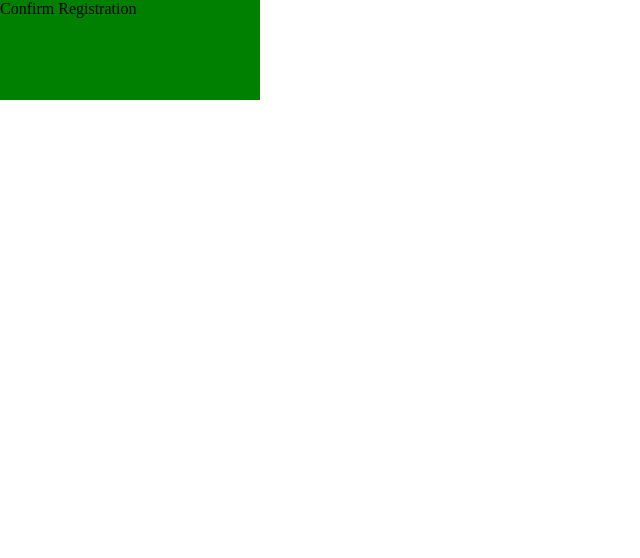
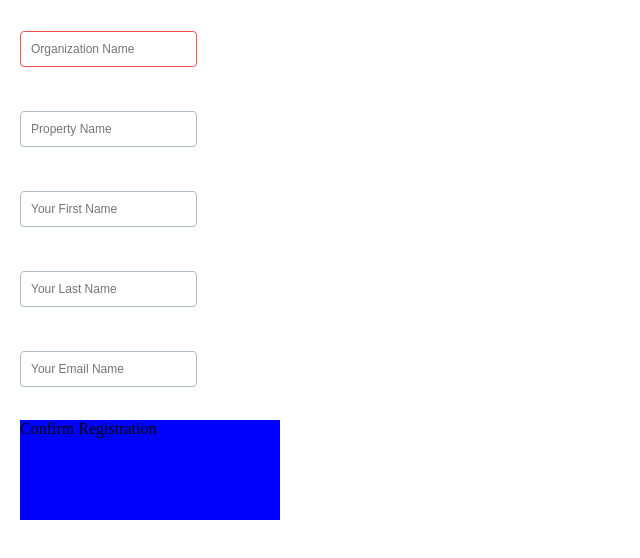
Before and after one commit to vgsnv/test-tng, a React app: page / in a window 1280 px wide. Shown: the top 558 px of the page, without its empty margins (0-640 px from the left). Built offline with nearby package versions, Linux system fonts and the light colour scheme; the HTML template or start-up script is replaced by a standard one.

Commit message:
Add base components

```diff
--- /dev/null
+++ b/src/components/TextInput/index.tsx
@@ -0,0 +1,46 @@
+import React, { FC, ChangeEvent } from 'react'
+import { Input } from './styledComponents'
+
+export const TextInput: FC<{
+	label: string
+	value: string
+	valid?: boolean
+	onChange: (e: ChangeEvent<HTMLInputElement>) => void
+}> = ({ label, value, valid = true, onChange }) => {
+	console.log('valid', valid)
+	return (
+		<div
+			style={{
+				height: 60,
+			}}
+		>
+			{value.length > 0 && (
+				<p
+					style={{
+						position: 'relative',
+						top: 6,
+						left: 8,
+						fontSize: 10,
+						margin: 0,
+						background: '#fff',
+						paddingLeft: 4,
+						paddingRight: 4,
+					}}
+				>
+					{label}
+				</p>
+			)}
+
+			{value.length === 0 && (
+				<div
+					style={{
+						position: 'relative',
+						top: 0,
+						height: 11,
+					}}
+				/>
+			)}
+			<Input valid={valid} type="text" value={value} onChange={onChange} placeholder={label} />
+		</div>
+	)
+}
--- /dev/null
+++ b/src/components/TextInput/styledComponents.tsx
@@ -0,0 +1,16 @@
+import styled from 'styled-components'
+
+export const Input = styled.input<{ valid: boolean }>`
+	padding: 10px;
+	border-radius: 4px;
+	font: 12px sans-serif;
+	border: 1px solid;
+	border-color: ${(props) => (props.valid ? '#afbacc' : '#f25252')};
+
+	&:hover {
+		border-color: ${(props) => (props.valid ? '#0466c8' : '#f25252')}; // #0466c8;
+	}
+
+	&:focus {
+	}
+`
--- a/src/pages/Home/index.tsx
+++ b/src/pages/Home/index.tsx
@@ -1,16 +1,61 @@
-import React, { FC } from 'react'
+import { TextInput } from 'components/TextInput'
+import React, { FC, useEffect, useState } from 'react'
 import { useHistory } from 'react-router'
-import { Button } from './styledComponents'
+import { Button, FormItem } from './styledComponents'
 
 export const Home: FC = () => {
 	let history = useHistory()
+
+	const [orgName, setOrgName] = useState('')
+	const [orgNameValid, setOrgNameValid] = useState(true)
+	const [propName, setPropName] = useState('')
+	const [firstName, setFirstName] = useState('')
+	const [lastName, setLastName] = useState('')
+	const [email, setEmail] = useState('')
+
+	useEffect(() => {
+		if (orgName === '') {
+			setOrgNameValid(false)
+		} else {
+			setOrgNameValid(true)
+		}
+	}, [orgName])
 
 	const handleSubmit = () => {
 		history.push('/check-activation-code')
 	}
 
 	return (
-		<div>
+		<div
+			style={{
+				margin: 20,
+			}}
+		>
+			<FormItem>
+				<TextInput
+					valid={orgNameValid}
+					label={'Organization Name'}
+					value={orgName}
+					onChange={(e) => setOrgName(e.target.value)}
+				/>
+			</FormItem>
+
+			<FormItem>
+				<TextInput label={'Property Name'} value={propName} onChange={(e) => setPropName(e.target.value)} />
+			</FormItem>
+
+			<FormItem>
+				<TextInput label={'Your First Name'} value={firstName} onChange={(e) => setFirstName(e.target.value)} />
+			</FormItem>
+
+			<FormItem>
+				<TextInput label={'Your Last Name'} value={lastName} onChange={(e) => setLastName(e.target.value)} />
+			</FormItem>
+
+			<FormItem>
+				<TextInput label={'Your Email Name'} value={email} onChange={(e) => setEmail(e.target.value)} />
+			</FormItem>
+
 			<Button onClick={handleSubmit}>Confirm Registration</Button>
 		</div>
 	)
--- a/src/pages/Home/styledComponents.ts
+++ b/src/pages/Home/styledComponents.ts
@@ -11,3 +11,7 @@ export const Button = styled.div`
 		background-color: gray;
 	}
 `
+
+export const FormItem = styled.div`
+	margin: 20px 0;
+`
--- a/webpack.base.js
+++ b/webpack.base.js
@@ -37,7 +37,7 @@ module.exports = {
 		alias: {
 			api: path.resolve(__dirname, 'src/api'),
 			assets: path.resolve(__dirname, 'src/assets'),
-			component: path.resolve(__dirname, 'src/component'),
+			components: path.resolve(__dirname, 'src/components'),
 			config: path.resolve(__dirname, 'src/config'),
 			pages: path.resolve(__dirname, 'src/pages'),
 		},
```
